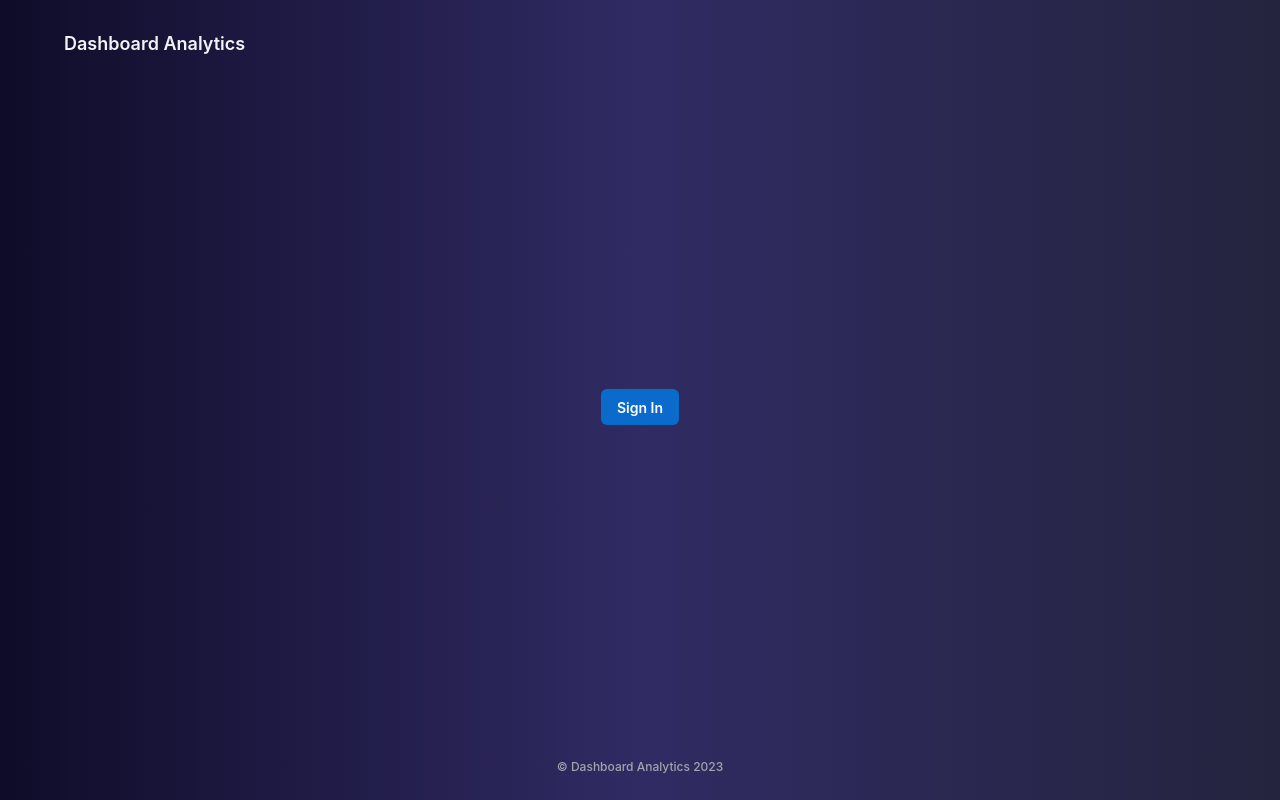
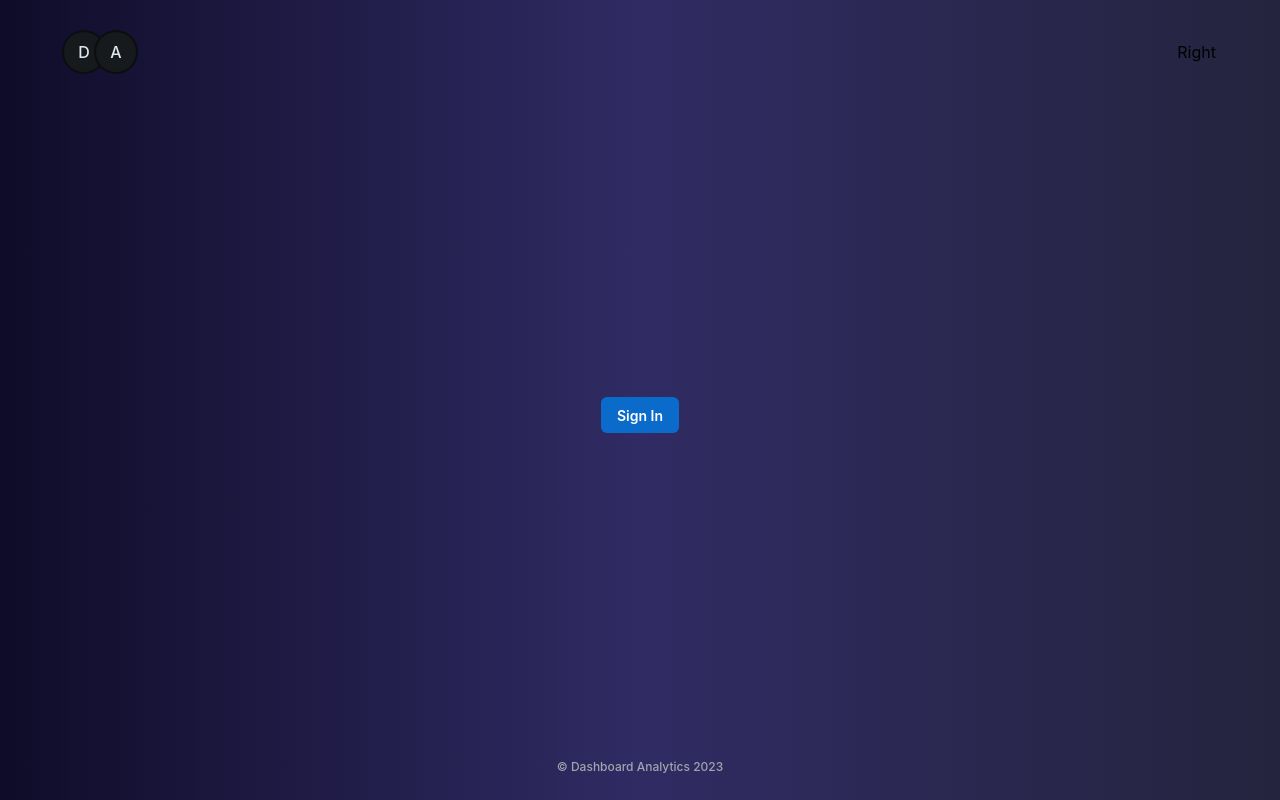
Before and after one commit to carlocarels/dashboard-analytics, a React (Create React App) app: page / in a window 1280 px wide. Built offline with nearby package versions, Linux system fonts and the light colour scheme; no server answers.

Commit message:
create a logo component

```diff
--- a/src/components/Header/Header.tsx
+++ b/src/components/Header/Header.tsx
@@ -1,20 +1,26 @@
-import { Box, Typography } from '@mui/joy'
-import { CompanyName } from '../CompanyName/CompanyName'
+import { Box } from '@mui/joy'
+import { Logo } from '../Logo/Logo'
 
 export function Header() {
   return (
     <Box
       component='header'
       sx={{
+        display: 'flex',
+        alignItems: 'center',
         pt: 4,
         pb: 3,
       }}
     >
-      <Box sx={{ display: 'flex', alignItems: 'center' }}>
-        <Typography level='title-lg' data-testid='company-name'>
-          <CompanyName />
-        </Typography>
+      <Box
+        sx={{
+          display: 'flex',
+          alignItems: 'center',
+        }}
+      >
+        <Logo />
       </Box>
+      <Box sx={{ ml: 'auto' }}>Right</Box>
     </Box>
   )
 }
--- /dev/null
+++ b/src/components/Logo/Logo.tsx
@@ -0,0 +1,12 @@
+import { AvatarGroup, Avatar, Link } from '@mui/joy'
+
+export function Logo() {
+  return (
+    <Link href='/' underline='none' >
+      <AvatarGroup>
+        <Avatar>D</Avatar>
+        <Avatar>A</Avatar>
+      </AvatarGroup>
+    </Link>
+  )
+}
```
